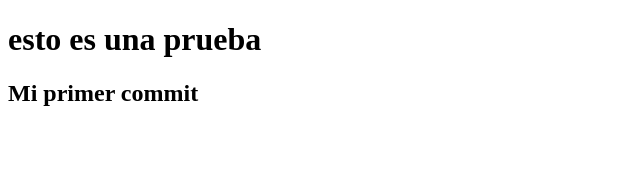
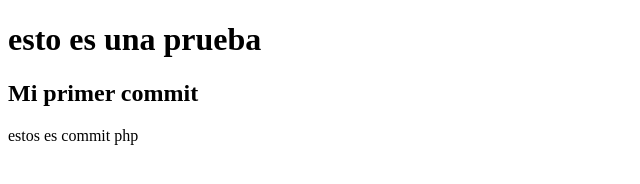
Before and after one commit to Eaguiwa/new-proyect, a plain HTML site: page index.html in a window 1280 px wide. Shown: the whole page, without its empty margins (0-640 px from the left). Drawn offline with Linux system fonts and the light colour scheme.

Commit message:
php ramaphp

```diff
--- a/index.html
+++ b/index.html
@@ -7,6 +7,7 @@
 </head>
 <h1>esto es una prueba</h1>
 <h2>Mi primer commit</h2>
+<p>estos es commit php</p>
 <body>
 
 </body>
```
